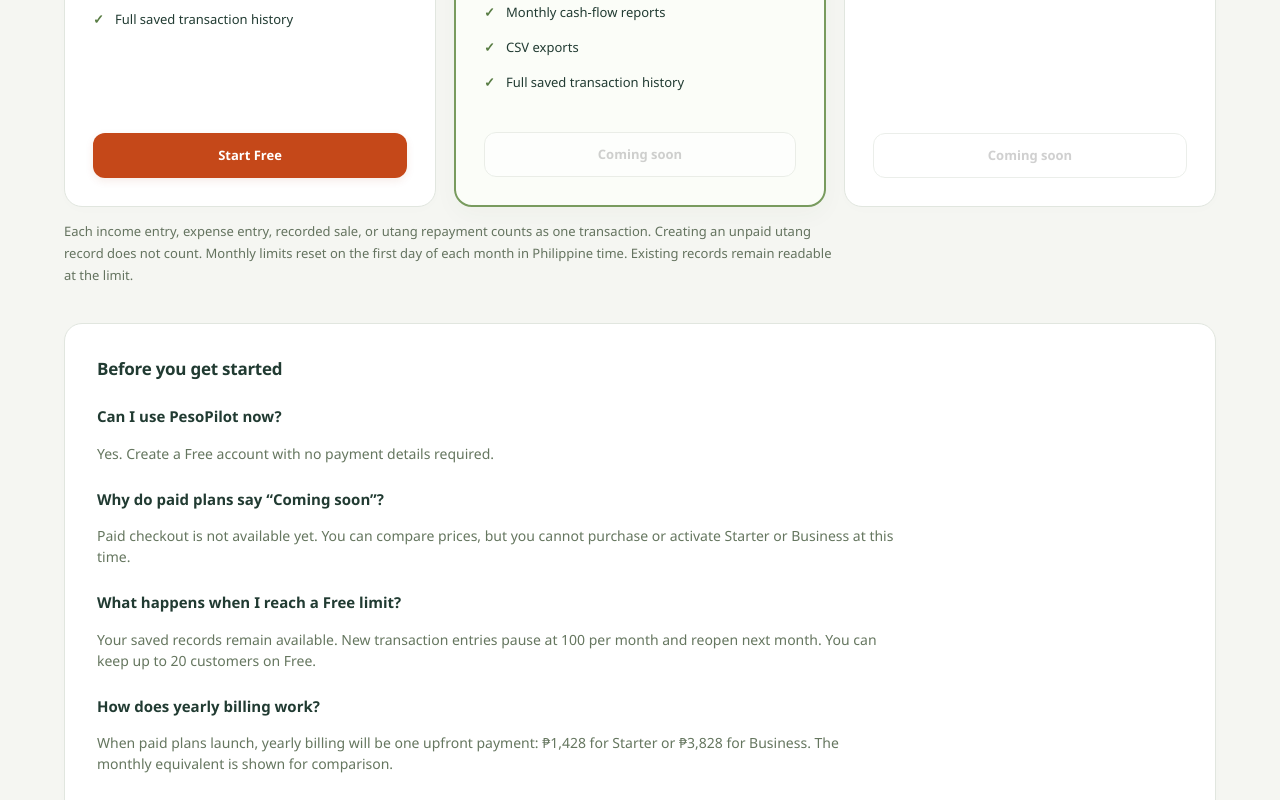
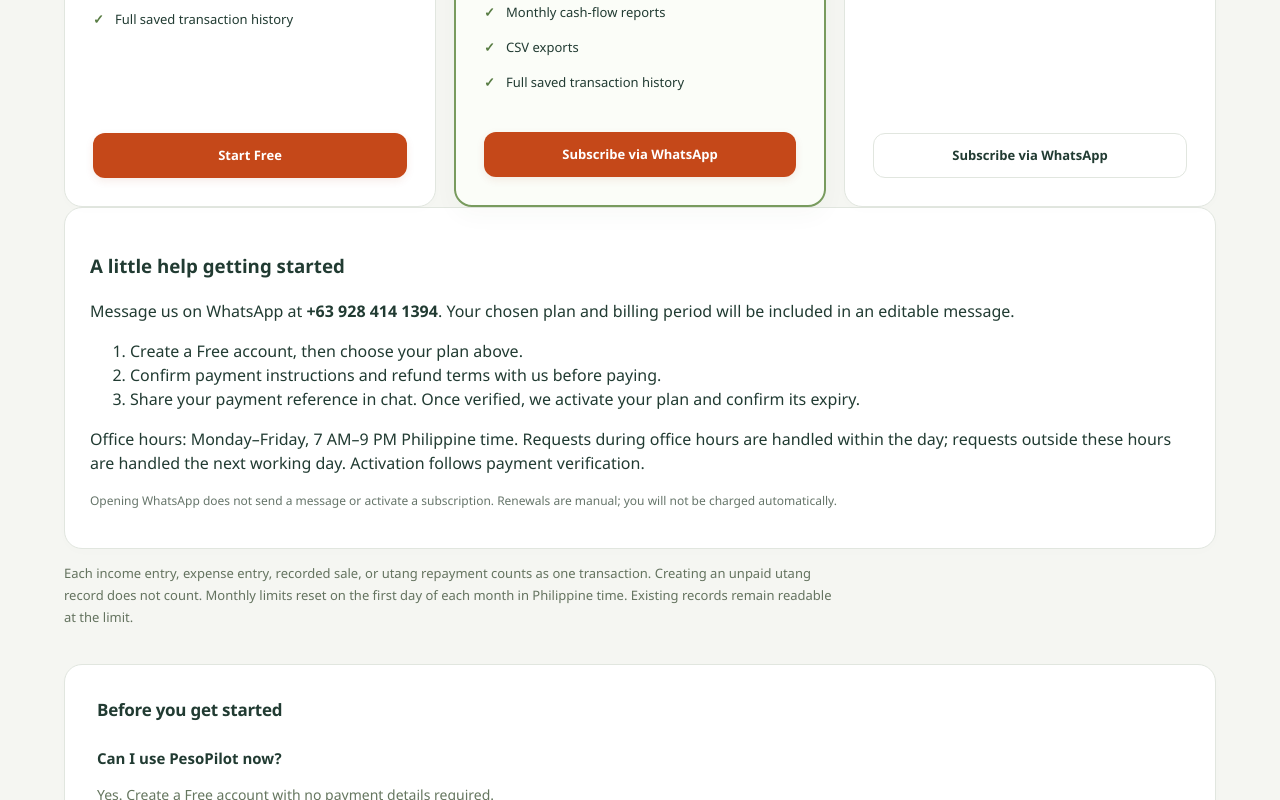
Before and after one commit to Levidepsi/PesoPilot, a Next.js app: page /pricing in a window 1280 px wide. Shown: the part 1080-1880 px from the top of the page. Built offline with nearby package versions, Linux system fonts and the light colour scheme; no server answers.

Commit message:
added landing page

```diff
--- a/app/pricing/page.tsx
+++ b/app/pricing/page.tsx
@@ -32,10 +32,12 @@ export default function Pricing() {
         <h2 id="pricing-questions">Before you get started</h2>
         <h3>Can I use PesoPilot now?</h3>
         <p>Yes. Create a Free account with no payment details required.</p>
-        <h3>Why do paid plans say “Coming soon”?</h3>
+        <h3>How do I subscribe to a paid plan?</h3>
         <p>
-          Paid checkout is not available yet. You can compare prices, but you
-          cannot purchase or activate Starter or Business at this time.
+          Choose Starter or Business and message us on WhatsApp. We confirm
+          payment instructions and refund terms before you pay, then activate
+          your subscription after verifying payment. Online checkout is not yet
+          available.
         </p>
         <h3>What happens when I reach a Free limit?</h3>
         <p>
@@ -45,9 +47,9 @@ export default function Pricing() {
         </p>
         <h3>How does yearly billing work?</h3>
         <p>
-          When paid plans launch, yearly billing will be one upfront payment:
-          ₱1,428 for Starter or ₱3,828 for Business. The monthly equivalent is
-          shown for comparison.
+          Yearly subscriptions require one upfront payment: ₱1,428 for Starter
+          or ₱3,828 for Business. The monthly equivalent is shown for
+          comparison. Renewals are manual, with no automatic charges.
         </p>
       </section>
     </div>
--- a/components/PlanCards.tsx
+++ b/components/PlanCards.tsx
@@ -2,14 +2,19 @@
 import { useState } from "react";
 import Link from "next/link";
 import { plans, type Plan } from "@/lib/plans";
+import {
+  subscriptionInquiry,
+  subscriptionWhatsApp,
+} from "@/lib/manual-subscriptions";
 export default function PlanCards({ current }: { current?: Plan }) {
   const [yearly, setYearly] = useState(false);
   return (
     <section id="plans" className="plans-section" aria-labelledby="plans-title">
       <h2 id="plans-title">Plans for your business</h2>
       <p>
-        Start with Free today. Starter and Business are not yet available for
-        purchase. No payment details are required to create a Free account.
+        Start free, or contact us on WhatsApp to arrange a Starter or Business
+        subscription. Paid plans are activated manually after payment
+        verification.
       </p>
       <div className="billing-toggle" aria-label="Billing interval">
         <button
@@ -48,7 +53,7 @@ export default function PlanCards({ current }: { current?: Plan }) {
                   ? `₱${plan.annual.toLocaleString("en-PH")} billed annually`
                   : key === "FREE"
                     ? "Free, with no payment required"
-                    : "Billed monthly"}
+                    : "Paid monthly, renewed manually"}
               </p>
               <ul>
                 {plan.features.map((feature) => (
@@ -59,19 +64,58 @@ export default function PlanCards({ current }: { current?: Plan }) {
                 <Link href="/login#register" className="btn primary">
                   Start Free
                 </Link>
+              ) : key !== "FREE" ? (
+                <a
+                  className={`btn ${key === "STARTER" ? "primary" : ""}`}
+                  href={subscriptionInquiry(key, yearly)}
+                  target="_blank"
+                  rel="noopener noreferrer"
+                  aria-label={`${current === key ? "Renew" : "Subscribe to"} ${plan.name} ${yearly ? "yearly" : "monthly"} via WhatsApp (opens in a new tab)`}
+                >
+                  {current === key
+                    ? "Renew via WhatsApp"
+                    : "Subscribe via WhatsApp"}
+                </a>
               ) : (
                 <button type="button" className="btn" disabled>
-                  {current === key
-                    ? "Current plan"
-                    : key === "FREE"
-                      ? "Free plan"
-                      : "Coming soon"}
+                  {current === key ? "Current plan" : "Free plan"}
                 </button>
               )}
             </article>
           );
         })}
       </div>
+      <aside
+        className="panel manual-subscription"
+        aria-labelledby="manual-subscription-title"
+      >
+        <h3 id="manual-subscription-title">A little help getting started</h3>
+        <p>
+          Message us on WhatsApp at <strong>{subscriptionWhatsApp}</strong>.
+          Your chosen plan and billing period will be included in an editable
+          message.
+        </p>
+        <ol>
+          <li>Create a Free account, then choose your plan above.</li>
+          <li>
+            Confirm payment instructions and refund terms with us before paying.
+          </li>
+          <li>
+            Share your payment reference in chat. Once verified, we activate
+            your plan and confirm its expiry.
+          </li>
+        </ol>
+        <p>
+          Office hours: Monday–Friday, 7 AM–9 PM Philippine time. Requests
+          during office hours are handled within the day; requests outside these
+          hours are handled the next working day. Activation follows payment
+          verification.
+        </p>
+        <p className="hint">
+          Opening WhatsApp does not send a message or activate a subscription.
+          Renewals are manual; you will not be charged automatically.
+        </p>
+      </aside>
       <p className="hint">
         Each income entry, expense entry, recorded sale, or utang repayment
         counts as one transaction. Creating an unpaid utang record does not
--- a/lib/account-actions.ts
+++ b/lib/account-actions.ts
@@ -111,7 +111,7 @@ export async function createBusiness(fd: FormData) {
     const access = await ownerPlan(tx, u.id);
     if (access.businessIds.length >= access.limits.businesses)
       throw new PlanLimitError(
-        `Your ${access.limits.name} plan allows ${access.limits.businesses} business(es). Paid upgrades are coming soon.`,
+        `Your ${access.limits.name} plan allows ${access.limits.businesses} business(es). Contact us through the plans section in Settings for a manual subscription.`,
       );
     return tx.business.create({
       data: {
@@ -146,7 +146,7 @@ export async function addStaff(fd: FormData) {
       throw new PlanLimitError("The owner's role cannot be changed here.");
     if (access.plan !== "BUSINESS")
       throw new PlanLimitError(
-        "Staff access requires the Business plan. Paid upgrades are coming soon.",
+        "Staff access requires the Business plan. Contact us through the plans section in Settings for a manual subscription.",
       );
     const staff = await tx.businessMember.findMany({
       where: {
--- /dev/null
+++ b/lib/manual-subscriptions.ts
@@ -0,0 +1,19 @@
+import { plans, type Plan } from "@/lib/plans";
+
+export const subscriptionWhatsApp = "+63 928 414 1394";
+
+export function subscriptionInquiry(
+  plan: Exclude<Plan, "FREE">,
+  yearly: boolean,
+) {
+  const selected = plans[plan];
+  const amount = yearly ? selected.annual : selected.monthly;
+  const message = [
+    `Hi! I'd like to subscribe to or renew PesoPilot ${selected.name}.`,
+    `Billing: ${yearly ? "Yearly" : "Monthly"}, PHP ${amount.toLocaleString("en-PH")} ${yearly ? "upfront for one year" : "for one month"}.`,
+    "Please confirm payment instructions, activation time, expiry, and refund terms before I pay.",
+    "My account email: [enter email]",
+    "My business name: [enter business name]",
+  ].join("\n");
+  return `https://wa.me/639284141394?text=${encodeURIComponent(message)}`;
+}
--- a/lib/plan-access.ts
+++ b/lib/plan-access.ts
@@ -48,7 +48,7 @@ export async function checkWrite(
   const access = await ownerPlan(tx, context.ownerId);
   if ((kind === "inventory" || kind === "sale") && access.plan === "FREE")
     throw new PlanLimitError(
-      "Inventory and sales entry require Starter or Business. Paid plans are coming soon; your saved records remain available.",
+      "Inventory and sales entry require Starter or Business. Contact us through Settings to subscribe manually. Your saved records remain available.",
     );
   if (kind === "transaction" && access.plan === "FREE") {
     const count = await tx.transaction.count({
```
Also changed, not shown: app/(workspace)/settings/page.tsx (+4 -4 lines), needstobedone.txt, 1 other file (tests, documents, lock files or other folders).
